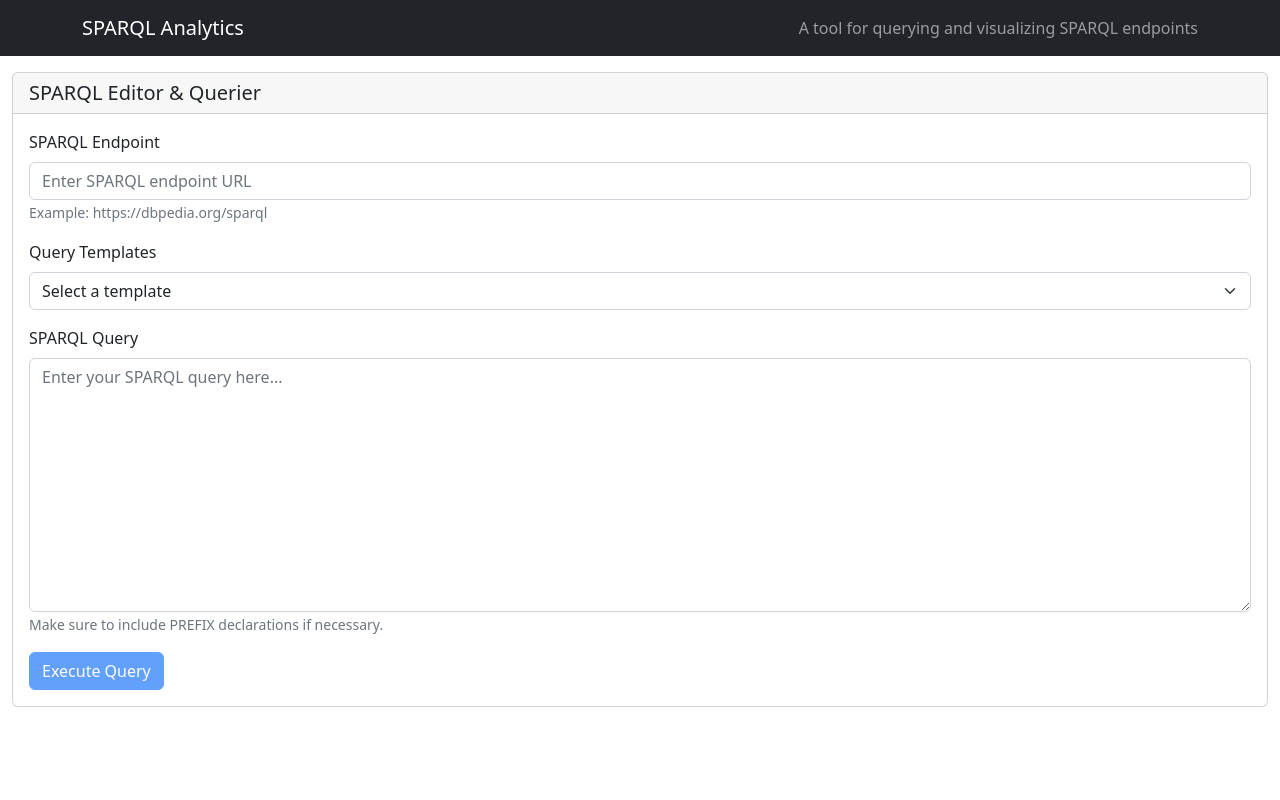
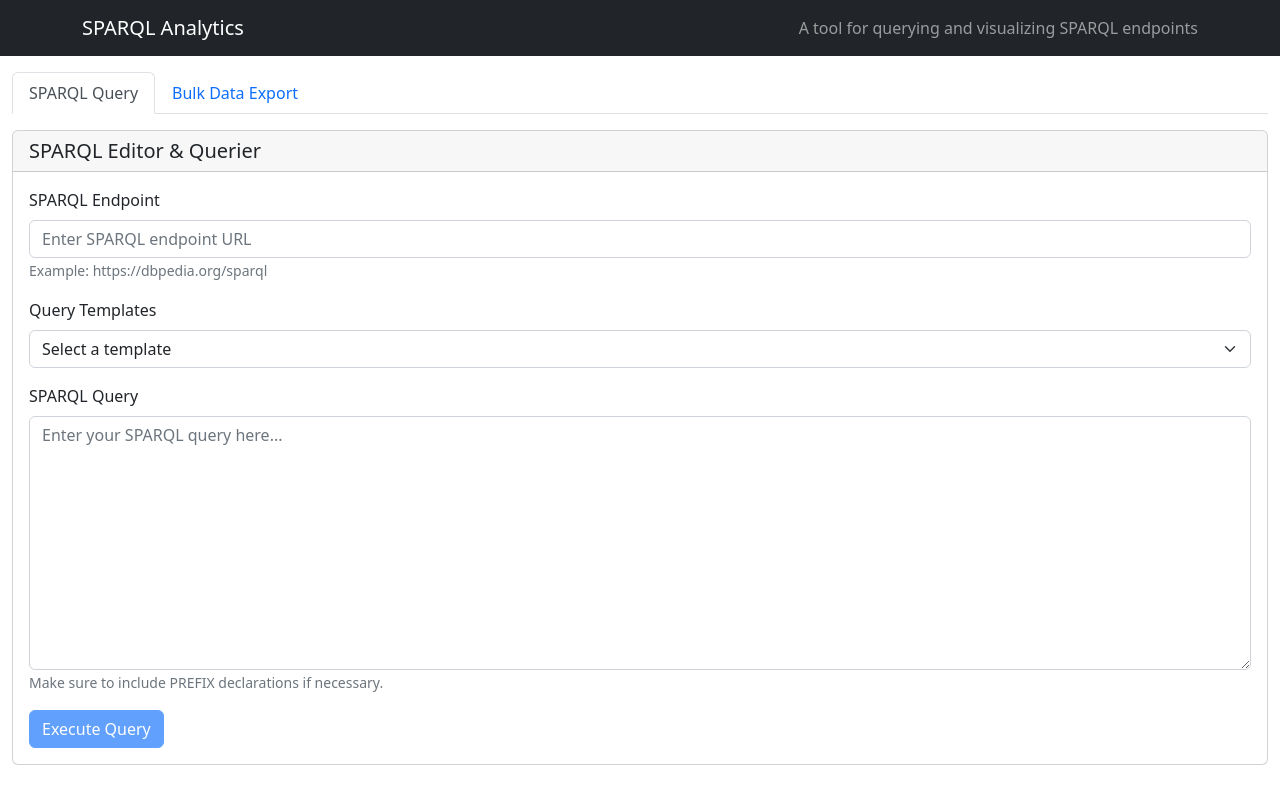
Before and after one commit to Darosaot/sparql_querier, a React (Create React App) app: page / in a window 1280 px wide. Built offline with nearby package versions, Linux system fonts and the light colour scheme.

Commit message:
Update App.js

```diff
--- a/src/components/App.js
+++ b/src/components/App.js
@@ -1,5 +1,5 @@
 import React, { useState } from 'react';
-import { Container, Row, Col } from 'react-bootstrap';
+import { Container, Row, Col, Nav, Tab } from 'react-bootstrap';
 import 'bootstrap/dist/css/bootstrap.min.css';
 import Header from './Header';
 import QueryEditor from './QueryEditor';
@@ -7,6 +7,7 @@ import ResultsTable from './ResultsTable';
 import Visualization from './Visualization';
 import RegressionAnalysis from './RegressionAnalysis';
 import ExportOptions from './ExportOptions';
+import BulkDataExport from './BulkDataExport';
 import { executeQuery, isValidSparql } from '../api/sparqlService';
 
 function App() {
@@ -16,6 +17,7 @@ function App() {
   const [queryResults, setQueryResults] = useState(null);
   const [isLoading, setIsLoading] = useState(false);
   const [error, setError] = useState(null);
+  const [activeTab, setActiveTab] = useState('sparql-query');
 
   // Function to handle query execution
   const handleExecuteQuery = async () => {
@@ -54,8 +56,24 @@ function App() {
     <div className="App">
       <Header />
       <Container fluid>
-        <Row className="mt-3">
-          <Col md={12}>
+        <Tab.Container activeKey={activeTab} onSelect={(key) => setActiveTab(key)}>
+          <Row className="mt-3 mb-3">
+            <Col>
+              <Nav variant="tabs">
+                <Nav.Item>
+                  <Nav.Link eventKey="sparql-query">SPARQL Query</Nav.Link>
+                </Nav.Item>
+                <Nav.Item>
+                  <Nav.Link eventKey="bulk-export">Bulk Data Export</Nav.Link>
+                </Nav.Item>
+              </Nav>
+            </Col>
+          </Row>
+
+          <Row>
+            <Col>
+              <Tab.Content>
+                <Tab.Pane eventKey="sparql-query">
                   <QueryEditor
                     sparqlEndpoint={sparqlEndpoint}
                     setSparqlEndpoint={setSparqlEndpoint}
@@ -98,8 +116,15 @@ function App() {
                       </div>
                     </>
                   )}
+                </Tab.Pane>
+
+                <Tab.Pane eventKey="bulk-export">
+                  <BulkDataExport />
+                </Tab.Pane>
+              </Tab.Content>
             </Col>
           </Row>
+        </Tab.Container>
       </Container>
     </div>
   );
```
Lines whose indentation alone changed are shown as unchanged.
